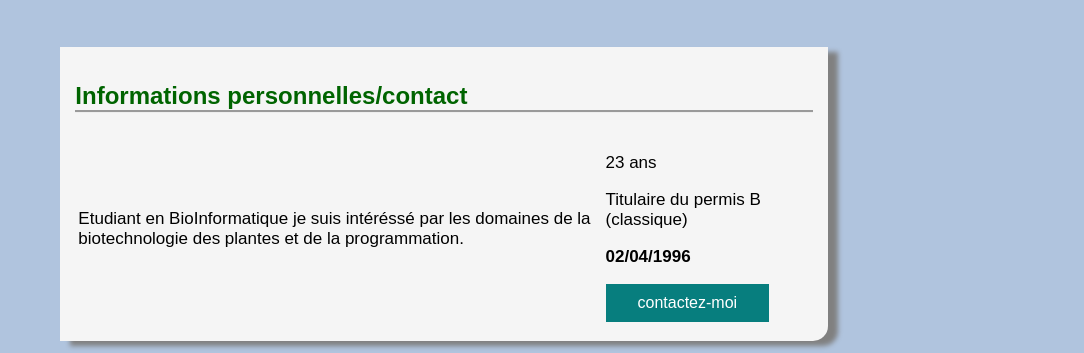
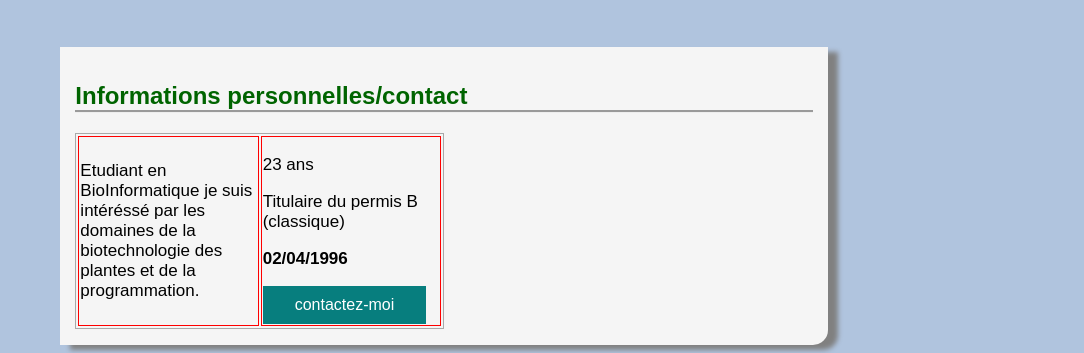
Before and after one commit to lpetrus32/CV_PETRUS, a plain HTML site: page index.html in a window 1280 px wide. Shown: the part 394-747 px from the top of the page, without its empty margins (196-1280 px from the left). Drawn offline with Linux system fonts and the light colour scheme.

Commit message:
Update index.css

```diff
--- a/index.css
+++ b/index.css
@@ -101,6 +101,16 @@ h2{
     box-shadow: 10px 5px 5px grey;
 }
 
-.separateur{
-    border-bottom: 1px solid;
-}
+table {
+ border-width:1px;
+ border-style:solid;
+ border-color:darkgrey;
+ width:50%;
+ }
+
+td {
+ border-width:1px;
+ border-style:solid;
+ border-color:red;
+ width:50%;
+ }
```
